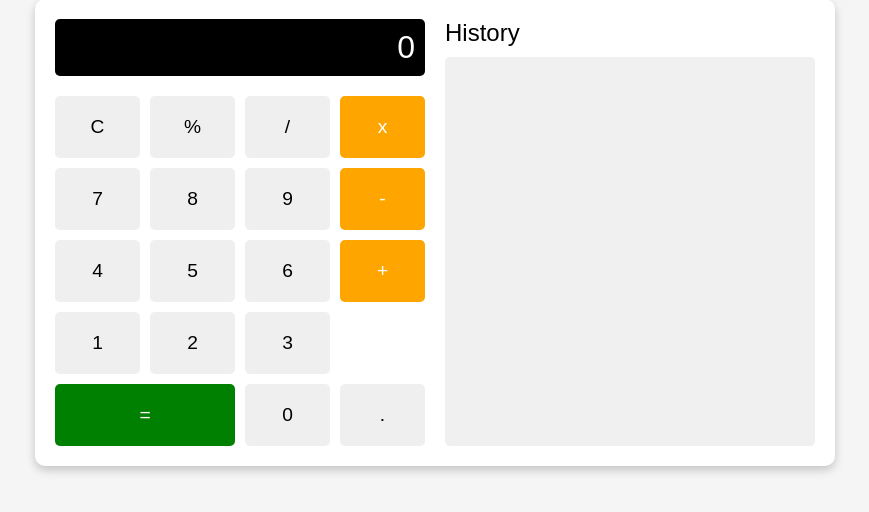
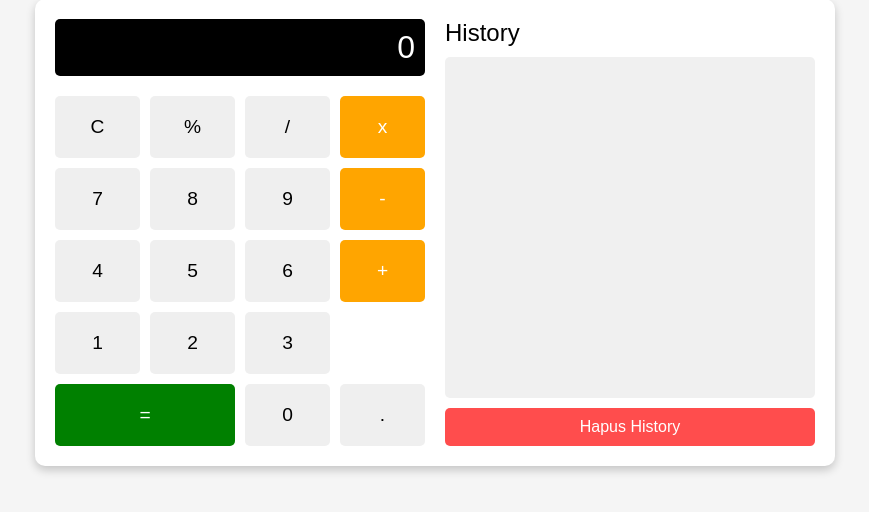
Before and after one commit to dwiptrdo/Calculator-UI, a Flask app: page / in a window 1280 px wide. Shown: the part 168-680 px from the top of the page, without its empty margins (205-1074 px from the left). Run offline with Flask 3, Linux system fonts and the light colour scheme; some libraries are stand-ins or nearby versions.

Commit message:
add clear history in ui

```diff
--- a/api/app.py
+++ b/api/app.py
@@ -26,5 +26,11 @@ def calculate():
     except Exception as e:
         return jsonify({'error': str(e)}), 400
 
+@app.route("/clear-history", methods=["POST"])
+def clear_history():
+    global history
+    history.clear()  # Hapus semua history
+    return jsonify({"message": "History cleared!"})
+
 if __name__ == '__main__':
     app.run(debug=True)
--- a/api/templates/index.html
+++ b/api/templates/index.html
@@ -3,6 +3,8 @@
 <head>
   <meta charset="UTF-8">
   <meta name="viewport" content="width=device-width, initial-scale=1.0">
+  <link rel="stylesheet" href="https://cdn.jsdelivr.net/npm/sweetalert2@11/dist/sweetalert2.min.css">
+  <script src="https://cdn.jsdelivr.net/npm/sweetalert2@11"></script>
   <title>Kalkulator</title>
   <style>
     * {
@@ -101,6 +103,21 @@
       font-size: 1rem;
       border-bottom: 1px solid #ccc;
     }
+
+    .clear-history {
+      background-color: #ff4d4d;
+      color: white;
+      border: none;
+      border-radius: 5px;
+      padding: 10px;
+      margin-top: 10px;
+      cursor: pointer;
+      font-size: 1rem;
+    }
+
+    .clear-history:hover {
+      background-color: #ff3333;
+    }
   </style>
 </head>
 <body>
@@ -131,6 +148,7 @@
     <div class="history">
       <div class="history-title">History</div>
       <div class="history-list" id="history"></div>
+      <button class="clear-history" onclick="clearHistory()">Hapus History</button>
     </div>
   </div>
 
@@ -184,6 +202,63 @@
         historyList.appendChild(div);
       });
     }
+
+    // function clearHistory() {
+    //   document.getElementById('history').innerHTML = '';
+
+    //   fetch('/clear-history', {
+    //     method: 'POST',
+    //     headers: {
+    //       'Content-Type': 'application/json',
+    //     },
+    //   })
+    //     .then(response => {
+    //       if (!response.ok) {
+    //         throw new Error('Gagal menghapus history.');
+    //       }
+    //       return response.json();
+    //     })
+    //     .then(data => {
+    //       alert(data.message || 'History berhasil dihapus.');
+    //     })
+    //     .catch(error => {
+    //       alert(error.message || 'Terjadi kesalahan saat menghapus history.');
+    //     });
+    // }
+
+    function clearHistory() {
+    document.getElementById('history').innerHTML = '';
+
+    fetch('/clear-history', {
+      method: 'POST',
+      headers: {
+        'Content-Type': 'application/json',
+      },
+    })
+      .then(response => {
+        if (!response.ok) {
+          throw new Error('Gagal menghapus history.');
+        }
+        return response.json();
+      })
+      .then(data => {
+        Swal.fire({
+          title: 'Berhasil!',
+          text: 'History berhasil dihapus.',
+          icon: 'success',
+          confirmButtonText: 'OK',
+        });
+      })
+      .catch(error => {
+        Swal.fire({
+          title: 'Error!',
+          text: error.message || 'Terjadi kesalahan saat menghapus history.',
+          icon: 'error',
+          confirmButtonText: 'OK',
+        });
+      });
+  }
+
   </script>
 </body>
 </html>
```
Also changed, not shown: 1 other file.
